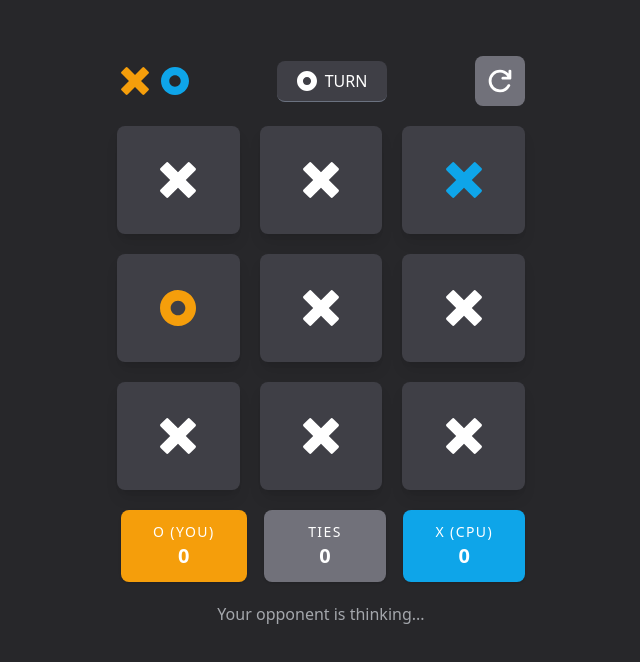
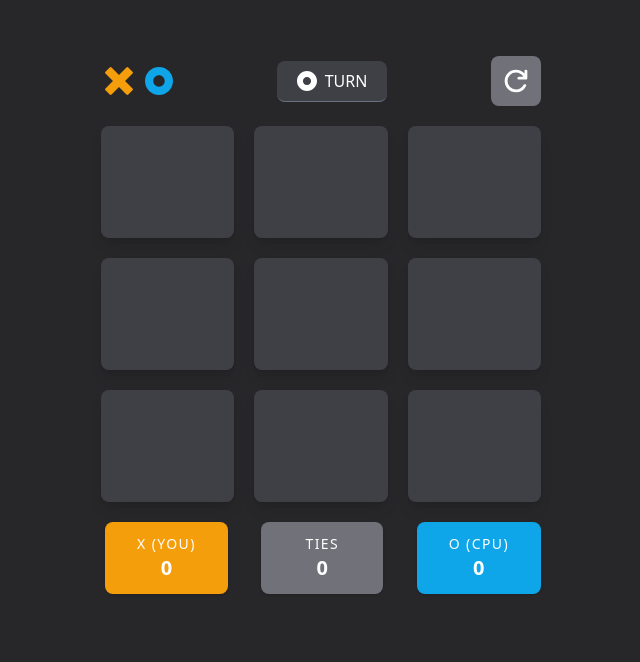
Before and after one commit to danielace1/react-js-mini-projects, a React (Vite) app in the folder tic-tac-toe-game/: page /VsCpu in a window 1280 px wide. Shown: the top 662 px of the page, without its empty margins (319-959 px from the left). Built offline with nearby package versions, Linux system fonts and the light colour scheme.

Commit message:
feat: added logics for CPU player

```diff
--- a/tic-tac-toe-game/src/index.css
+++ b/tic-tac-toe-game/src/index.css
@@ -3,5 +3,5 @@
 @tailwind utilities;
 
 .table-cell {
-  @apply bg-zinc-700 px-5 py-9 text-center rounded-lg shadow-lg;
+  @apply bg-zinc-700 w-32 h-28 text-center rounded-lg shadow-lg;
 }
--- a/tic-tac-toe-game/src/pages/1Player.jsx
+++ b/tic-tac-toe-game/src/pages/1Player.jsx
@@ -1,7 +1,326 @@
+import { useState, useEffect } from "react";
+
+const XIcon = () => (
+  <svg
+    xmlns="http://www.w3.org/2000/svg"
+    fill="none"
+    viewBox="0 0 64 64"
+    className="fill-current text-amber-500 h-11 w-11 mx-auto"
+  >
+    <path d="M15.002 1.147 32 18.145 48.998 1.147a3 3 0 0 1 4.243 0l9.612 9.612a3 3 0 0 1 0 4.243L45.855 32l16.998 16.998a3 3 0 0 1 0 4.243l-9.612 9.612a3 3 0 0 1-4.243 0L32 45.855 15.002 62.853a3 3 0 0 1-4.243 0L1.147 53.24a3 3 0 0 1 0-4.243L18.145 32 1.147 15.002a3 3 0 0 1 0-4.243l9.612-9.612a3 3 0 0 1 4.243 0Z"></path>
+  </svg>
+);
+
+const OIcon = () => {
+  return (
+    <svg
+      xmlns="http://www.w3.org/2000/svg"
+      fill="none"
+      viewBox="0 0 64 64"
+      className="fill-current text-sky-500 h-11 w-11 mx-auto"
+    >
+      <path d="M32 0c17.673 0 32 14.327 32 32 0 17.673-14.327 32-32 32C14.327 64 0 49.673 0 32 0 14.327 14.327 0 32 0Zm0 18.963c-7.2 0-13.037 5.837-13.037 13.037 0 7.2 5.837 13.037 13.037 13.037 7.2 0 13.037-5.837 13.037-13.037 0-7.2-5.837-13.037-13.037-13.037Z"></path>
+    </svg>
+  );
+};
+
+const hoverX = (
+  <svg
+    xmlns="http://www.w3.org/2000/svg"
+    fill="none"
+    viewBox="0 0 64 64"
+    className="stroke-current text-amber-500 h-11 w-11 mx-auto"
+  >
+    <path
+      fill="none"
+      strokeWidth="2"
+      d="M15.002 1.147 32 18.145 48.998 1.147a3 3 0 0 1 4.243 0l9.612 9.612a3 3 0 0 1 0 4.243L45.855 32l16.998 16.998a3 3 0 0 1 0 4.243l-9.612 9.612a3 3 0 0 1-4.243 0L32 45.855 15.002 62.853a3 3 0 0 1-4.243 0L1.147 53.24a3 3 0 0 1 0-4.243L18.145 32 1.147 15.002a3 3 0 0 1 0-4.243l9.612-9.612a3 3 0 0 1 4.243 0Z"
+    />
+  </svg>
+);
+
 const VsCPU = () => {
+  const initialBoardState = [
+    ["", "", ""],
+    ["", "", ""],
+    ["", "", ""],
+  ];
+
+  const [hoveredCell, setHoveredCell] = useState(null);
+  const [currentPlayer, setCurrentPlayer] = useState("X");
+  const [board, setBoard] = useState(initialBoardState);
+
+  const [userScore, setUserScore] = useState(0);
+  const [cpuScore, setCpuScore] = useState(0);
+  const [tieScore, setTieScore] = useState(0);
+  const [cpuWinAlertShown, setCpuWinAlertShown] = useState(false); // Flag to track CPU win alert
+  const [cpuThinking, setCpuThinking] = useState(false);
+  const [cpuShouldPlay, setCpuShouldPlay] = useState(false);
+
+  // For Scores
+  useEffect(() => {
+    // Check for winner or tie and update scores
+    const winner = checkWinner(board);
+    if (winner === "X") {
+      setUserScore((prevScore) => prevScore + 1);
+    } else if (winner === "O") {
+      setCpuScore((prevScore) => prevScore + 1);
+      setCpuWinAlertShown(true); // Set flag to true after showing alert and incrementing score
+    } else if (winner === "tie") {
+      setTieScore((prevScore) => prevScore + 1);
+    }
+  }, [board, cpuWinAlertShown]);
+
+  useEffect(() => {
+    // Check if the game is over
+    const winner = checkWinner(board);
+    if (winner !== null || isBoardFull(board)) {
+      // Game over, reset the board
+      setTimeout(() => {
+        setBoard([
+          ["", "", ""],
+          ["", "", ""],
+          ["", "", ""],
+          setCpuShouldPlay(false),
+        ]);
+      }, 1000); // Adjust delay as needed
+      setCpuShouldPlay(false);
+      return;
+    }
+    if (currentPlayer === "O" && cpuShouldPlay) {
+      setCpuThinking(true);
+      // Check if the board is full
+      if (isBoardFull(board)) {
+        return; // If board is full, stop playing
+      }
+      // Make the computer's move
+      setTimeout(() => {
+        const bestMove = findBestMove(board);
+        handleCellClick(bestMove.row, bestMove.col);
+        setCpuThinking(false);
+      }, 600); // Adjust delay as needed
+    }
+  }, [board, currentPlayer, cpuShouldPlay]);
+
+  // Function to check if the board is full
+  const isBoardFull = (board) => {
+    for (let i = 0; i < 3; i++) {
+      for (let j = 0; j < 3; j++) {
+        if (board[i][j] === "") {
+          return false;
+        }
+      }
+    }
+    return true;
+  };
+
+  // Algorithm for finding best move
+  const findBestMove = (board) => {
+    let bestMove;
+    const difficultyThreshold = 0.7; // Adjust this value based on desired difficulty
+
+    // Generate a random number between 0 and 1
+    const randomProbability = Math.random();
+
+    if (randomProbability < difficultyThreshold) {
+      // Play at very difficult level
+      let bestVal = -Infinity;
+
+      for (let i = 0; i < 3; i++) {
+        for (let j = 0; j < 3; j++) {
+          if (board[i][j] === "") {
+            board[i][j] = "O";
+            let moveVal = minimax(board, 0, false);
+            board[i][j] = "";
+            if (moveVal > bestVal) {
+              bestMove = { row: i, col: j };
+              bestVal = moveVal;
+            }
+          }
+        }
+      }
+    } else {
+      // Allow user to win occasionally
+      // Find all available empty cells
+      const emptyCells = [];
+      for (let i = 0; i < 3; i++) {
+        for (let j = 0; j < 3; j++) {
+          if (board[i][j] === "") {
+            emptyCells.push({ row: i, col: j });
+          }
+        }
+      }
+      // Randomly select one of the empty cells
+      bestMove = emptyCells[Math.floor(Math.random() * emptyCells.length)];
+    }
+
+    return bestMove;
+  };
+
+  const scores = {
+    X: -1,
+    O: 1,
+    tie: 0,
+  };
+
+  // Minimax Algorithm
+  const minimax = (board, depth, isMaximizing) => {
+    const result = checkWinner(board);
+    if (result !== null) {
+      return scores[result];
+    }
+
+    if (isMaximizing) {
+      let bestScore = -Infinity;
+      for (let i = 0; i < 3; i++) {
+        for (let j = 0; j < 3; j++) {
+          if (board[i][j] === "") {
+            board[i][j] = "O";
+            let score = minimax(board, depth + 1, false);
+            board[i][j] = "";
+            bestScore = Math.max(score, bestScore);
+          }
+        }
+      }
+      return bestScore;
+    } else {
+      let bestScore = Infinity;
+      for (let i = 0; i < 3; i++) {
+        for (let j = 0; j < 3; j++) {
+          if (board[i][j] === "") {
+            board[i][j] = "X";
+            let score = minimax(board, depth + 1, true);
+            board[i][j] = "";
+            bestScore = Math.min(score, bestScore);
+          }
+        }
+      }
+      return bestScore;
+    }
+  };
+
+  // Checking Winner
+  const checkWinner = (board) => {
+    // Check rows
+    for (let i = 0; i < 3; i++) {
+      if (
+        board[i][0] !== "" &&
+        board[i][0] === board[i][1] &&
+        board[i][1] === board[i][2]
+      ) {
+        return board[i][0];
+      }
+    }
+
+    // Check columns
+    for (let i = 0; i < 3; i++) {
+      if (
+        board[0][i] !== "" &&
+        board[0][i] === board[1][i] &&
+        board[1][i] === board[2][i]
+      ) {
+        return board[0][i];
+      }
+    }
+
+    // Check diagonals
+    if (
+      board[0][0] !== "" &&
+      board[0][0] === board[1][1] &&
+      board[1][1] === board[2][2]
+    ) {
+      return board[0][0];
+    }
+    if (
+      board[0][2] !== "" &&
+      board[0][2] === board[1][1] &&
+      board[1][1] === board[2][0]
+    ) {
+      return board[0][2];
+    }
+
+    // Check for tie
+    let isFull = true;
+    for (let i = 0; i < 3; i++) {
+      for (let j = 0; j < 3; j++) {
+        if (board[i][j] === "") {
+          isFull = false;
+          break;
+        }
+      }
+      if (!isFull) {
+        break;
+      }
+    }
+    if (isFull) {
+      return "tie";
+    }
+    // If no winner and the board is not full, return null
+    return null;
+  };
+
+  const handleCellClick = (row, col) => {
+    const newBoard = [...board];
+    if (newBoard[row][col] === "") {
+      newBoard[row][col] = currentPlayer;
+      setBoard(newBoard);
+      setCurrentPlayer(currentPlayer === "X" ? "O" : "X");
+      setCpuShouldPlay(true);
+      const winner = checkWinner(newBoard);
+      if (winner) {
+        let message;
+        if (winner === "tie") {
+          message = "It's a tie!";
+        } else {
+          message = `${winner} wins!`;
+        }
+        setTimeout(() => {
+          alert(message);
+        }, 200); // Delay the alert to ensure the last move is rendered
+      }
+    }
+  };
+
+  const handleCellHover = (row, col) => {
+    setHoveredCell({ row, col });
+  };
+
+  const renderCell = (row, col) => {
+    const cellValue = board[row][col];
+    const isHovered =
+      hoveredCell && hoveredCell.row === row && hoveredCell.col === col;
+    return (
+      <td
+        key={`${row}-${col}`}
+        className="table-cell hover:cursor-pointer"
+        onClick={() => handleCellClick(row, col)}
+        onMouseEnter={() => handleCellHover(row, col)}
+        onMouseLeave={() => setHoveredCell(null)}
+      >
+        {isHovered && !cellValue && hoverX}
+        {cellValue === "X" && <XIcon />}
+        {cellValue === "O" && <OIcon />}
+      </td>
+    );
+  };
+
+  // Function to render each row in the table
+  const renderRow = (rowIndex) => {
+    return (
+      <tr key={rowIndex}>
+        {[0, 1, 2].map((colIndex) => renderCell(rowIndex, colIndex))}
+      </tr>
+    );
+  };
+
+  // Function to render the entire game board
+  const renderBoard = () => {
+    return <tbody>{[0, 1, 2].map((rowIndex) => renderRow(rowIndex))}</tbody>;
+  };
+
   return (
     <div className="bg-zinc-800 p-10 min-h-screen">
-      <div className="mx-auto max-w-md text-white">
+      <div className="mx-auto max-w-[480px] text-white">
         <div className="flex items-center justify-between space-x-5 ml-6 mt-4">
           <div className="flex items-center space-x-3">
             <div>
@@ -52,127 +371,29 @@ const VsCPU = () => {
         </div>
 
         <table className="w-full border-separate border-spacing-5">
-          <tbody className="">
-            {/* row 1 */}
-            <tr className="">
-              <td className="table-cell">
-                <svg
-                  xmlns="http://www.w3.org/2000/svg"
-                  fill="none"
-                  viewBox="0 0 64 64"
-                  className="fill-current text-white h-9 w-9 mx-auto"
-                >
-                  <path d="M15.002 1.147 32 18.145 48.998 1.147a3 3 0 0 1 4.243 0l9.612 9.612a3 3 0 0 1 0 4.243L45.855 32l16.998 16.998a3 3 0 0 1 0 4.243l-9.612 9.612a3 3 0 0 1-4.243 0L32 45.855 15.002 62.853a3 3 0 0 1-4.243 0L1.147 53.24a3 3 0 0 1 0-4.243L18.145 32 1.147 15.002a3 3 0 0 1 0-4.243l9.612-9.612a3 3 0 0 1 4.243 0Z"></path>
-                </svg>
-              </td>
-              <td className="table-cell">
-                <svg
-                  xmlns="http://www.w3.org/2000/svg"
-                  fill="none"
-                  viewBox="0 0 64 64"
-                  className="fill-current text-white h-9 w-9 mx-auto"
-                >
-                  <path d="M15.002 1.147 32 18.145 48.998 1.147a3 3 0 0 1 4.243 0l9.612 9.612a3 3 0 0 1 0 4.243L45.855 32l16.998 16.998a3 3 0 0 1 0 4.243l-9.612 9.612a3 3 0 0 1-4.243 0L32 45.855 15.002 62.853a3 3 0 0 1-4.243 0L1.147 53.24a3 3 0 0 1 0-4.243L18.145 32 1.147 15.002a3 3 0 0 1 0-4.243l9.612-9.612a3 3 0 0 1 4.243 0Z"></path>
-                </svg>
-              </td>
-              <td className="table-cell">
-                <svg
-                  xmlns="http://www.w3.org/2000/svg"
-                  fill="none"
-                  viewBox="0 0 64 64"
-                  className="fill-current text-sky-500 h-9 w-9 mx-auto"
-                >
-                  <path d="M15.002 1.147 32 18.145 48.998 1.147a3 3 0 0 1 4.243 0l9.612 9.612a3 3 0 0 1 0 4.243L45.855 32l16.998 16.998a3 3 0 0 1 0 4.243l-9.612 9.612a3 3 0 0 1-4.243 0L32 45.855 15.002 62.853a3 3 0 0 1-4.243 0L1.147 53.24a3 3 0 0 1 0-4.243L18.145 32 1.147 15.002a3 3 0 0 1 0-4.243l9.612-9.612a3 3 0 0 1 4.243 0Z"></path>
-                </svg>
-              </td>
-            </tr>
-
-            {/* row 2 */}
-            <tr className="">
-              <td className="table-cell">
-                <svg
-                  xmlns="http://www.w3.org/2000/svg"
-                  fill="none"
-                  viewBox="0 0 64 64"
-                  className="fill-current text-amber-500 h-9 w-9 mx-auto"
-                >
-                  <path d="M32 0c17.673 0 32 14.327 32 32 0 17.673-14.327 32-32 32C14.327 64 0 49.673 0 32 0 14.327 14.327 0 32 0Zm0 18.963c-7.2 0-13.037 5.837-13.037 13.037 0 7.2 5.837 13.037 13.037 13.037 7.2 0 13.037-5.837 13.037-13.037 0-7.2-5.837-13.037-13.037-13.037Z"></path>
-                </svg>
-              </td>
-              <td className="table-cell">
-                <svg
-                  xmlns="http://www.w3.org/2000/svg"
-                  fill="none"
-                  viewBox="0 0 64 64"
-                  className="fill-current text-white h-9 w-9 mx-auto"
-                >
-                  <path d="M15.002 1.147 32 18.145 48.998 1.147a3 3 0 0 1 4.243 0l9.612 9.612a3 3 0 0 1 0 4.243L45.855 32l16.998 16.998a3 3 0 0 1 0 4.243l-9.612 9.612a3 3 0 0 1-4.243 0L32 45.855 15.002 62.853a3 3 0 0 1-4.243 0L1.147 53.24a3 3 0 0 1 0-4.243L18.145 32 1.147 15.002a3 3 0 0 1 0-4.243l9.612-9.612a3 3 0 0 1 4.243 0Z"></path>
-                </svg>
-              </td>
-              <td className="table-cell">
-                <svg
-                  xmlns="http://www.w3.org/2000/svg"
-                  fill="none"
-                  viewBox="0 0 64 64"
-                  className="fill-current text-white h-9 w-9 mx-auto"
-                >
-                  <path d="M15.002 1.147 32 18.145 48.998 1.147a3 3 0 0 1 4.243 0l9.612 9.612a3 3 0 0 1 0 4.243L45.855 32l16.998 16.998a3 3 0 0 1 0 4.243l-9.612 9.612a3 3 0 0 1-4.243 0L32 45.855 15.002 62.853a3 3 0 0 1-4.243 0L1.147 53.24a3 3 0 0 1 0-4.243L18.145 32 1.147 15.002a3 3 0 0 1 0-4.243l9.612-9.612a3 3 0 0 1 4.243 0Z"></path>
-                </svg>
-              </td>
-            </tr>
-
-            {/* row 3 */}
-            <tr className="">
-              <td className="table-cell">
-                <svg
-                  xmlns="http://www.w3.org/2000/svg"
-                  fill="none"
-                  viewBox="0 0 64 64"
-                  className="fill-current text-white h-9 w-9 mx-auto"
-                >
-                  <path d="M15.002 1.147 32 18.145 48.998 1.147a3 3 0 0 1 4.243 0l9.612 9.612a3 3 0 0 1 0 4.243L45.855 32l16.998 16.998a3 3 0 0 1 0 4.243l-9.612 9.612a3 3 0 0 1-4.243 0L32 45.855 15.002 62.853a3 3 0 0 1-4.243 0L1.147 53.24a3 3 0 0 1 0-4.243L18.145 32 1.147 15.002a3 3 0 0 1 0-4.243l9.612-9.612a3 3 0 0 1 4.243 0Z"></path>
-                </svg>
-              </td>
-              <td className="table-cell">
-                <svg
-                  xmlns="http://www.w3.org/2000/svg"
-                  fill="none"
-                  viewBox="0 0 64 64"
-                  className="fill-current text-white h-9 w-9 mx-auto"
-                >
-                  <path d="M15.002 1.147 32 18.145 48.998 1.147a3 3 0 0 1 4.243 0l9.612 9.612a3 3 0 0 1 0 4.243L45.855 32l16.998 16.998a3 3 0 0 1 0 4.243l-9.612 9.612a3 3 0 0 1-4.243 0L32 45.855 15.002 62.853a3 3 0 0 1-4.243 0L1.147 53.24a3 3 0 0 1 0-4.243L18.145 32 1.147 15.002a3 3 0 0 1 0-4.243l9.612-9.612a3 3 0 0 1 4.243 0Z"></path>
-                </svg>
-              </td>
-              <td className="table-cell">
-                <svg
-                  xmlns="http://www.w3.org/2000/svg"
-                  fill="none"
-                  viewBox="0 0 64 64"
-                  className="fill-current text-white h-9 w-9 mx-auto"
-                >
-                  <path d="M15.002 1.147 32 18.145 48.998 1.147a3 3 0 0 1 4.243 0l9.612 9.612a3 3 0 0 1 0 4.243L45.855 32l16.998 16.998a3 3 0 0 1 0 4.243l-9.612 9.612a3 3 0 0 1-4.243 0L32 45.855 15.002 62.853a3 3 0 0 1-4.243 0L1.147 53.24a3 3 0 0 1 0-4.243L18.145 32 1.147 15.002a3 3 0 0 1 0-4.243l9.612-9.612a3 3 0 0 1 4.243 0Z"></path>
-                </svg>
-              </td>
-            </tr>
-          </tbody>
+          {renderBoard()}
         </table>
 
         <div className="flex items-center justify-between ml-6">
           <div className="flex flex-col items-center bg-amber-500 px-8 py-3 rounded-lg shadow">
-            <span className="text-sm tracking-widest"> O (YOU)</span>
-            <h1 className="text-xl font-semibold">0</h1>
+            <span className="text-sm tracking-widest"> X (YOU)</span>
+            <h1 className="text-xl font-semibold">{userScore}</h1>
           </div>
           <div className="flex flex-col items-center bg-zinc-500 px-11 py-3 rounded-lg shadow">
             <span className="text-sm tracking-widest">TIES</span>
-            <h1 className="text-xl font-semibold">0</h1>
+            <h1 className="text-xl font-semibold">{tieScore}</h1>
           </div>
           <div className="flex flex-col items-center bg-sky-500 px-8 py-3 !mr-5  rounded-lg shadow">
-            <span className="text-sm tracking-widest"> X (CPU)</span>
-            <h1 className="text-xl font-semibold">0</h1>
+            <span className="text-sm tracking-widest"> O (CPU)</span>
+            <h1 className="text-xl font-semibold">{cpuScore}</h1>
           </div>
         </div>
 
-        <div className="mt-5 text-gray-300 animate-pulse text-center">
+        <div
+          className={`mt-5 text-gray-300 animate-pulse text-center ${
+            cpuThinking ? "" : "hidden"
+          } `}
+        >
           Your opponent is thinking...
         </div>
       </div>
```
Also changed, not shown: 1 other file (tests, documents, lock files or other folders).
